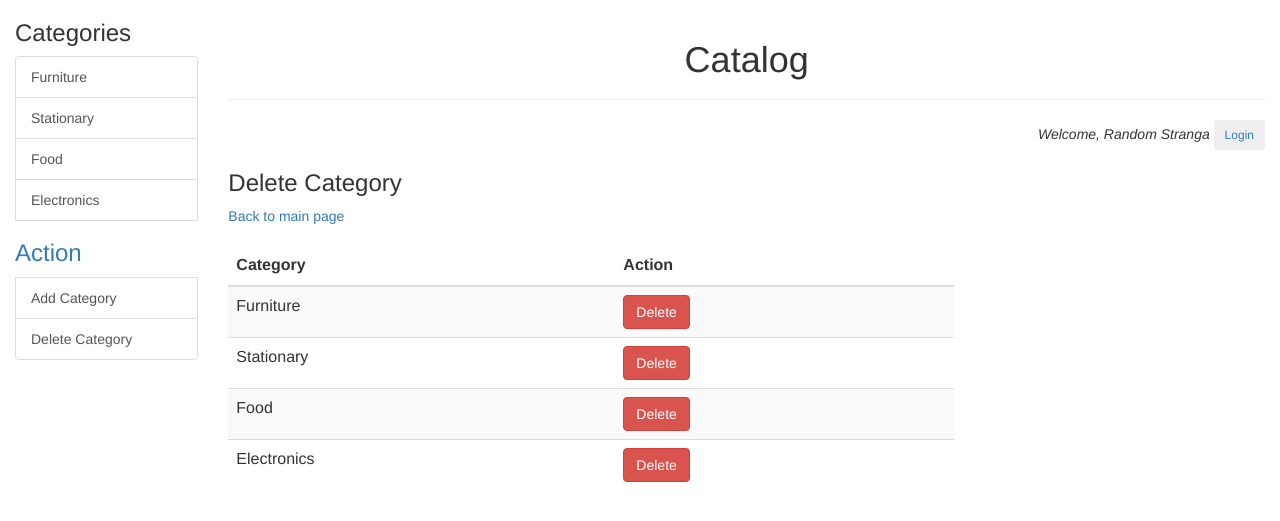
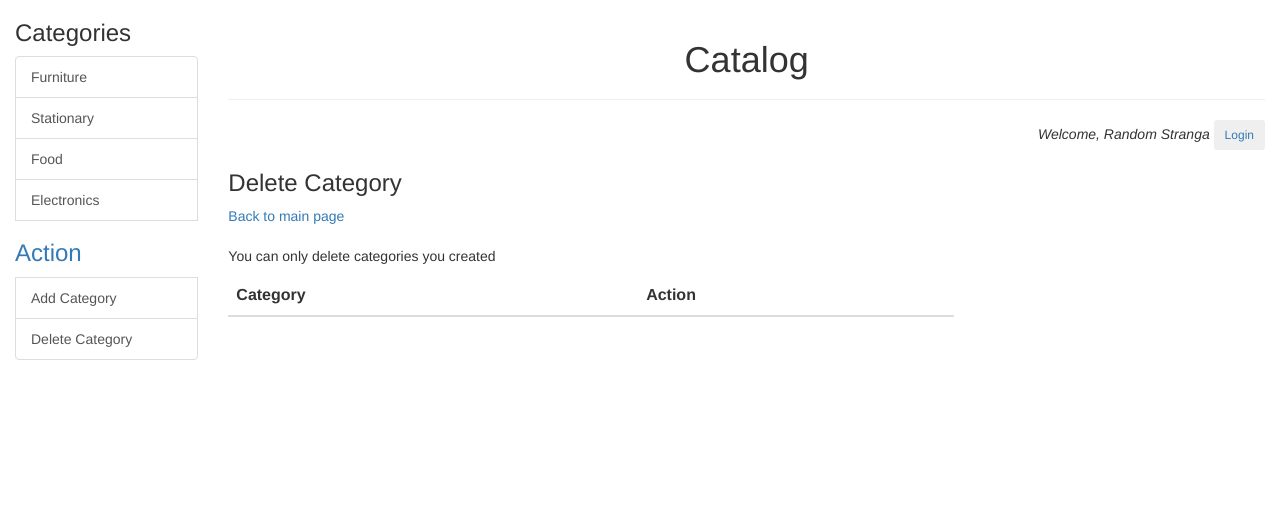
Before and after one commit to jessica-hsu/Full-stack-Nanodegree, a Flask app: page /category/delete in a window 1280 px wide. Shown: the top 521 px of the page. Run offline with Flask 2, Linux system fonts and the light colour scheme; lists and menus that the app fills with data are empty; some libraries are stand-ins or nearby versions.

Commit message:
add code so only logged in users can edit, delete categories and items

```diff
--- a/project5/application.py
+++ b/project5/application.py
@@ -88,12 +88,16 @@
 # LOGIN REQUIRED
 @app.route('/category/delete')
 def view_categories_to_delete():
-	all_categories = session.query(Category).all()
 	if ('name' in login_session):
 		logged_in_name = login_session['name']
+		deleted_categories = session.query(Category).filter_by(user_id=login_session['id']).all()
+		all_categories = session.query(Category).all()
+		return render_template('delete-category.html', categories=all_categories, deleted=deleted_categories,
+								the_user_name=logged_in_name)
 	else:
 		logged_in_name = "Random Stranga"
-	return render_template('delete-category.html', categories=all_categories, the_user_name=logged_in_name)
+		all_categories = session.query(Category).all()
+		return render_template('delete-category.html', categories=all_categories, the_user_name=logged_in_name)
 
 # Delete category
 # valid URL to actually delete category from database
--- a/project5/templates/delete-category.html
+++ b/project5/templates/delete-category.html
@@ -51,12 +51,17 @@
 									<tr><th>Category</th><th>Action</th></tr>
 								</thead>
 								<tbody>
-									{% for c in categories %}
-										<tr><td>{{c.name}}</td><td>
-										<a href="{{url_for('delete_category_now',category_id=c.id)}}">
-											<button type="button" class="btn btn-danger">Delete</button>
-										<a></td></tr>
-									{% endfor %}
+									{% if 'name' in session %}
+										{% for d in deleted %}
+											<tr><td>{{d.name}}</td>
+													<td>
+														<a href="{{url_for('delete_category_now',category_id=d.id)}}">
+															<button type="button" class="btn btn-danger">Delete</button><a>
+													</td></tr>
+										{% endfor %}
+									{% else %}
+											<p>You can only delete categories you created</p>
+									{% endif %}
 								</tbody>
 							</table>
 						</div>
```
Also changed, not shown: project5/templates/show-items.html (+6 -2 lines).
